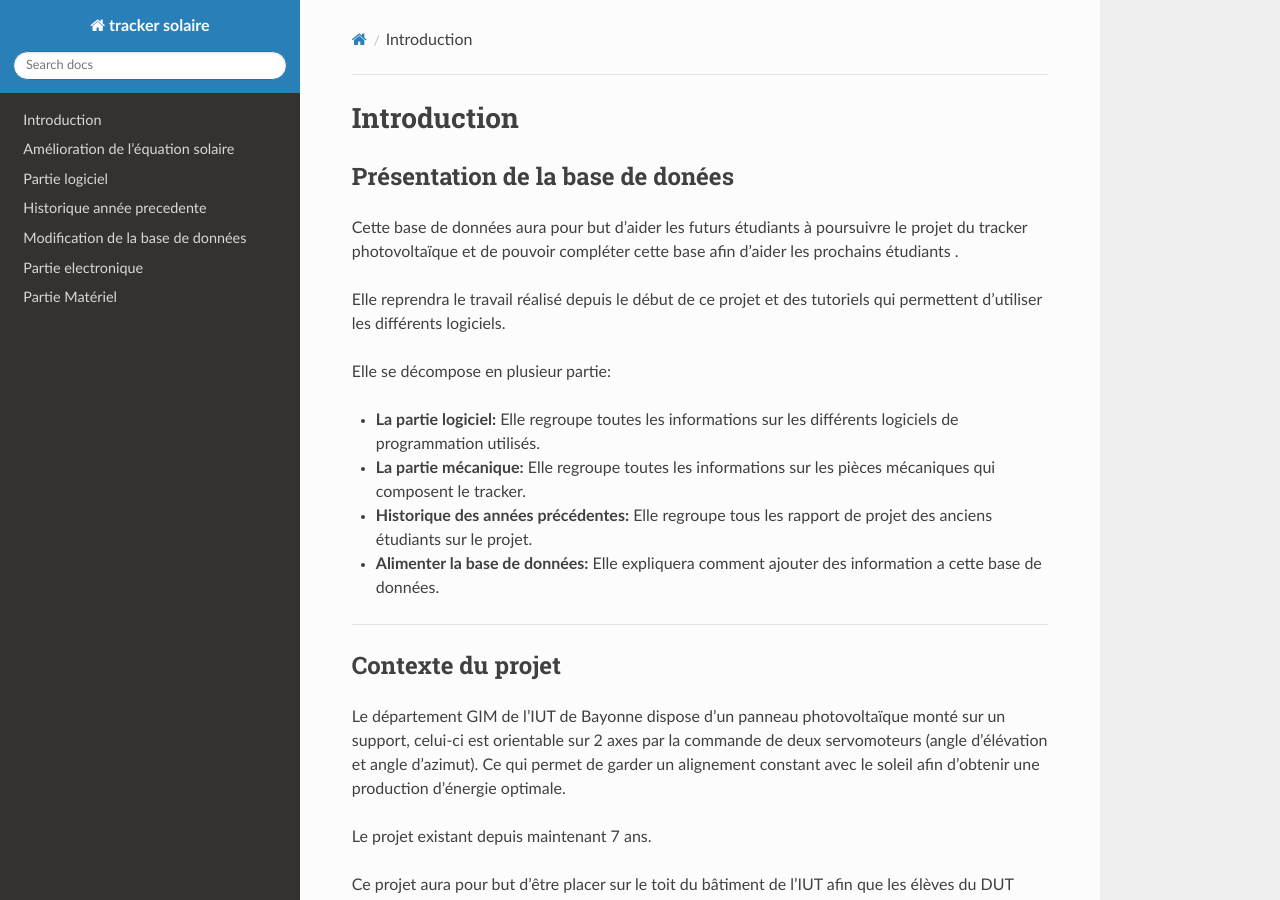
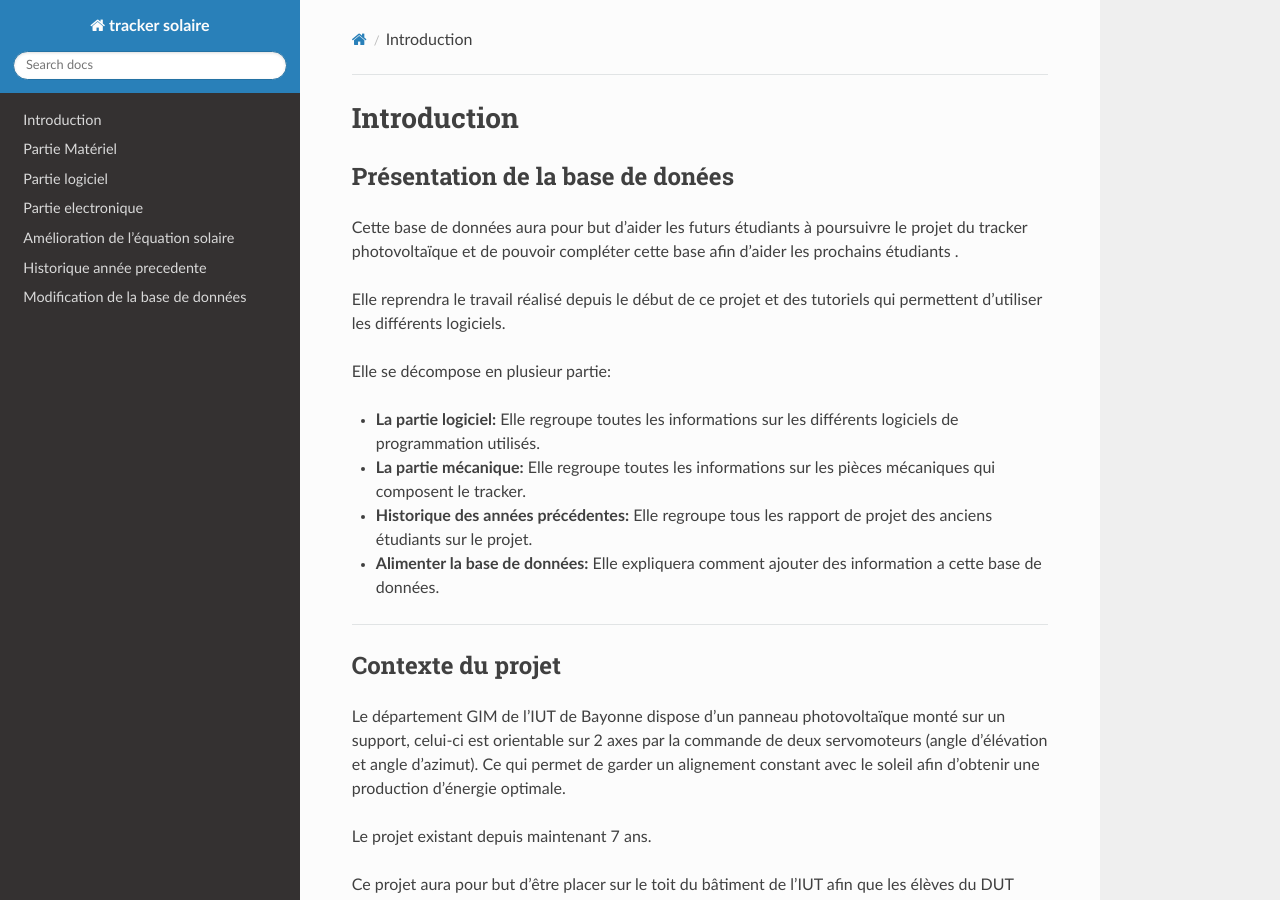
Before and after one commit to pt-tracker-gim/trackeurSolaire, an MkDocs documentation site: the page built from docs/index.md, in a window 1280 px wide and 900 px high. Built offline with MkDocs 1.6.1, drawn with Linux system fonts in a browser that asks for light colours; nearby versions of some CDN libraries; old or Windows-style settings are respelled for this version of MkDocs.

```diff
--- a/mkdocs.yml
+++ b/mkdocs.yml
@@ -1,11 +1,11 @@
 site_name: tracker solaire
 pages:
 - 'Présentation.md'
+- 'Partie_mécanique.md'
+- 'Partie_logiciel.md'
+- 'Partie_electronique.md'
 - 'Courbe_du_soleil.md'
-- 'Partie_logiciel.md'
 - 'Historique_année_précédent.md'
 - 'Modification_tuto.md'
-- 'Partie_electronique.md'
-- 'Partie_mécanique.md'
 
 theme: readthedocs
```
